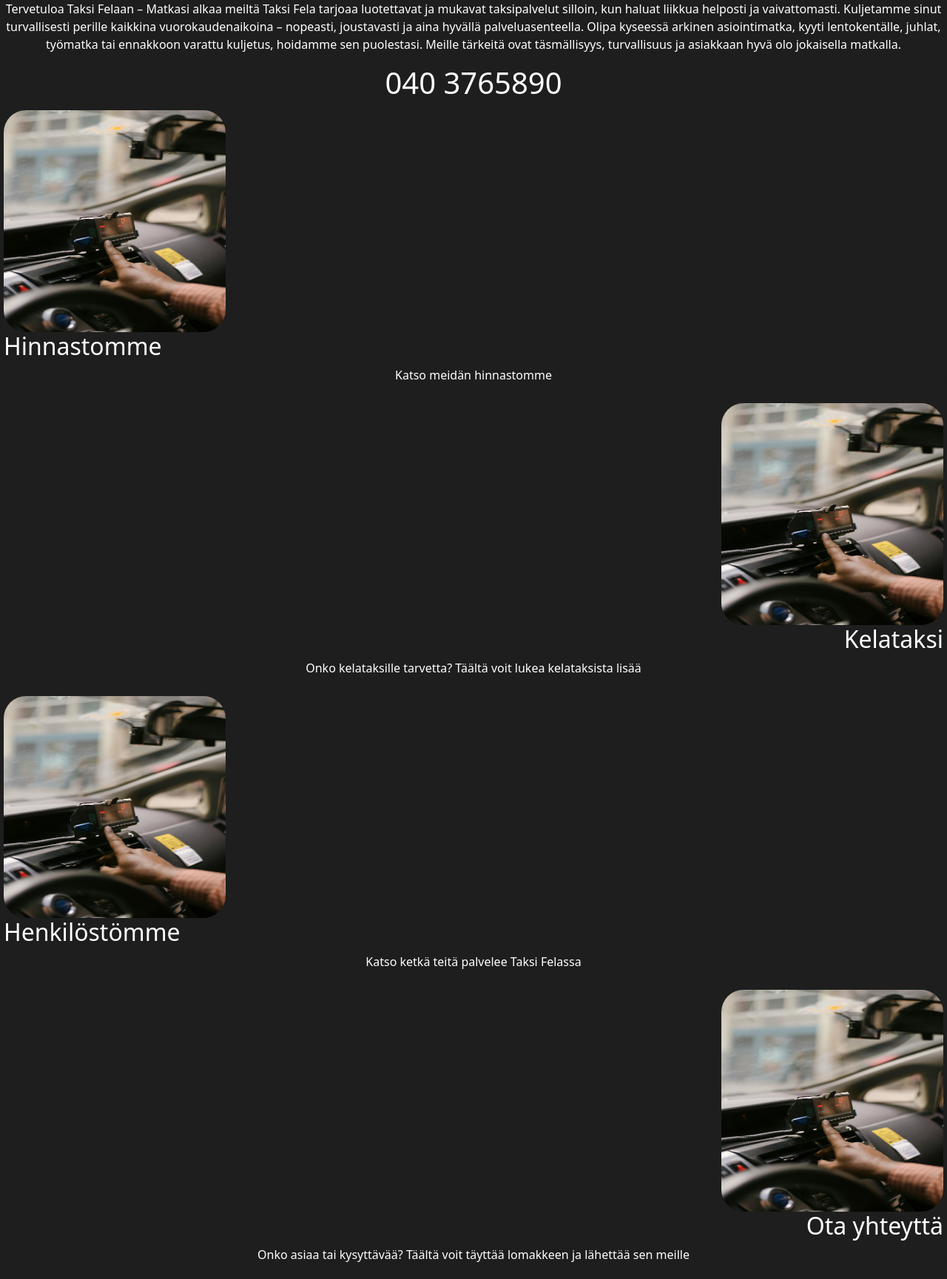
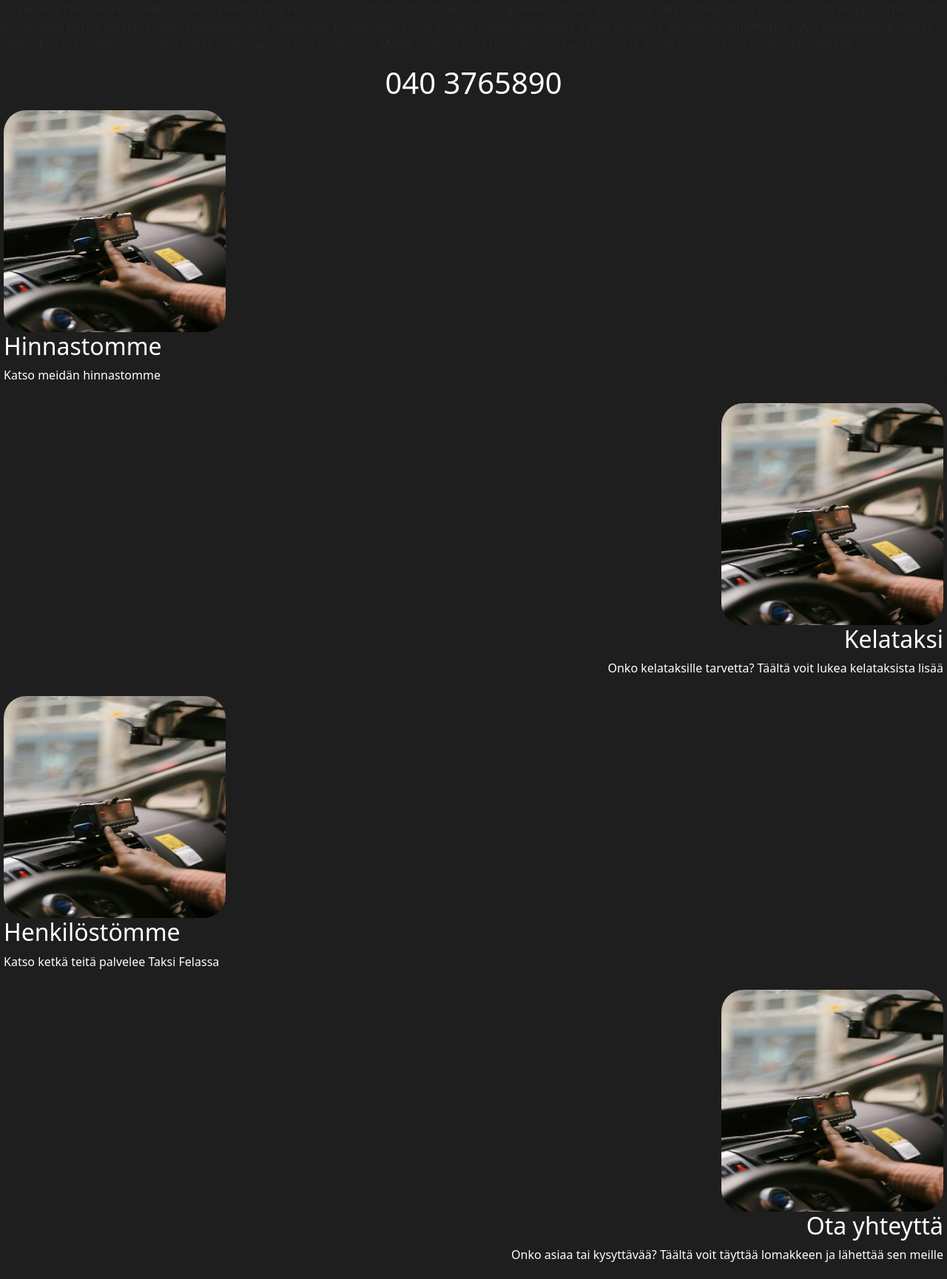
Before and after one commit to Antmar08/Taksifela, a PHP site: page /etusivu.html in a window 1280 px wide. Shown: the part 195-1924 px from the top of the page at 74% size. Run offline with PHP 8.4, Linux system fonts and the light colour scheme.

Commit message:
Update style.css

```diff
--- a/suomi/style.css
+++ b/suomi/style.css
@@ -66,7 +66,7 @@ td {
     color: black;
 }
 
-h1, p {
+h1 {
     color: white;
     text-align: center;
 }
```
